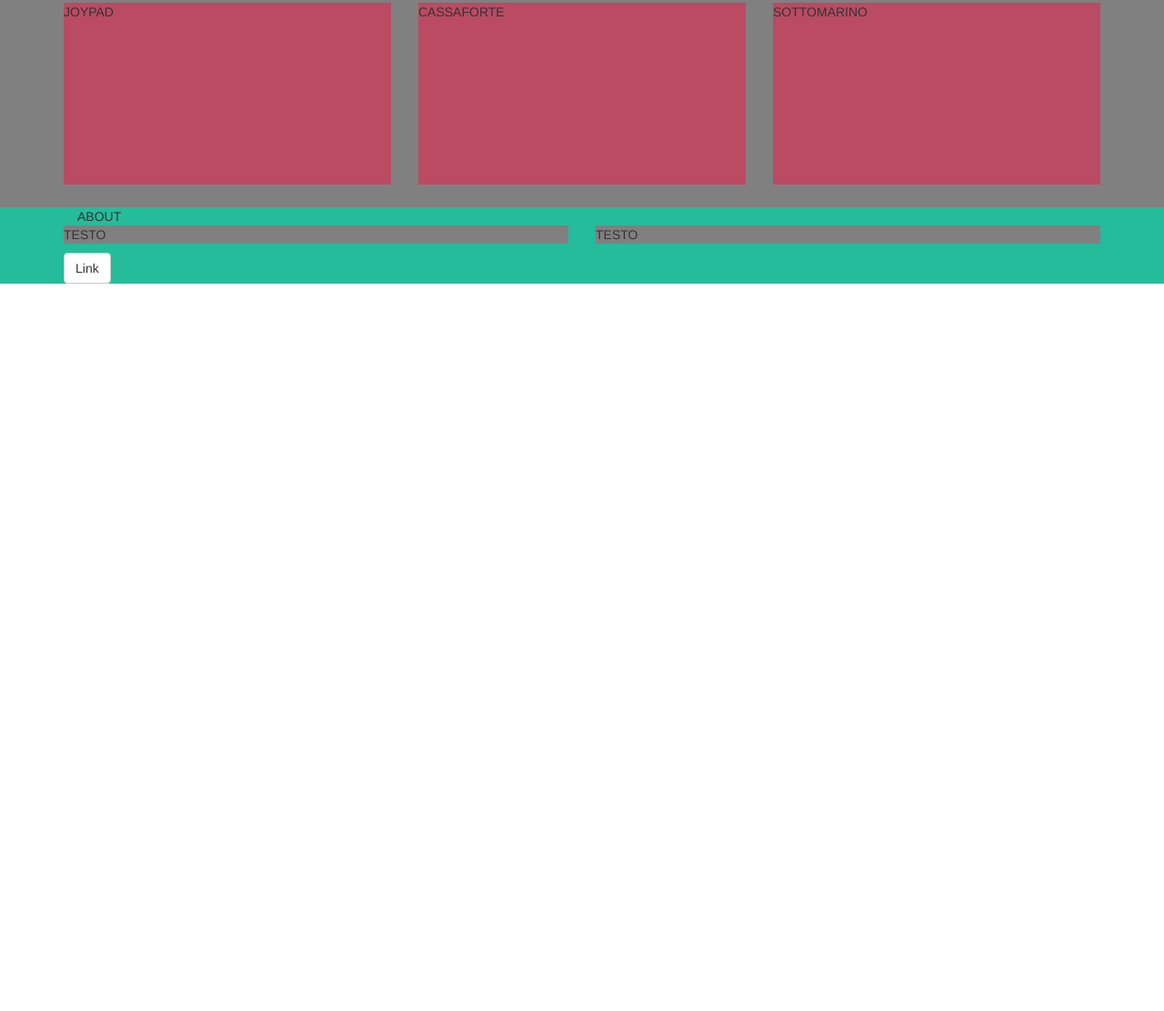
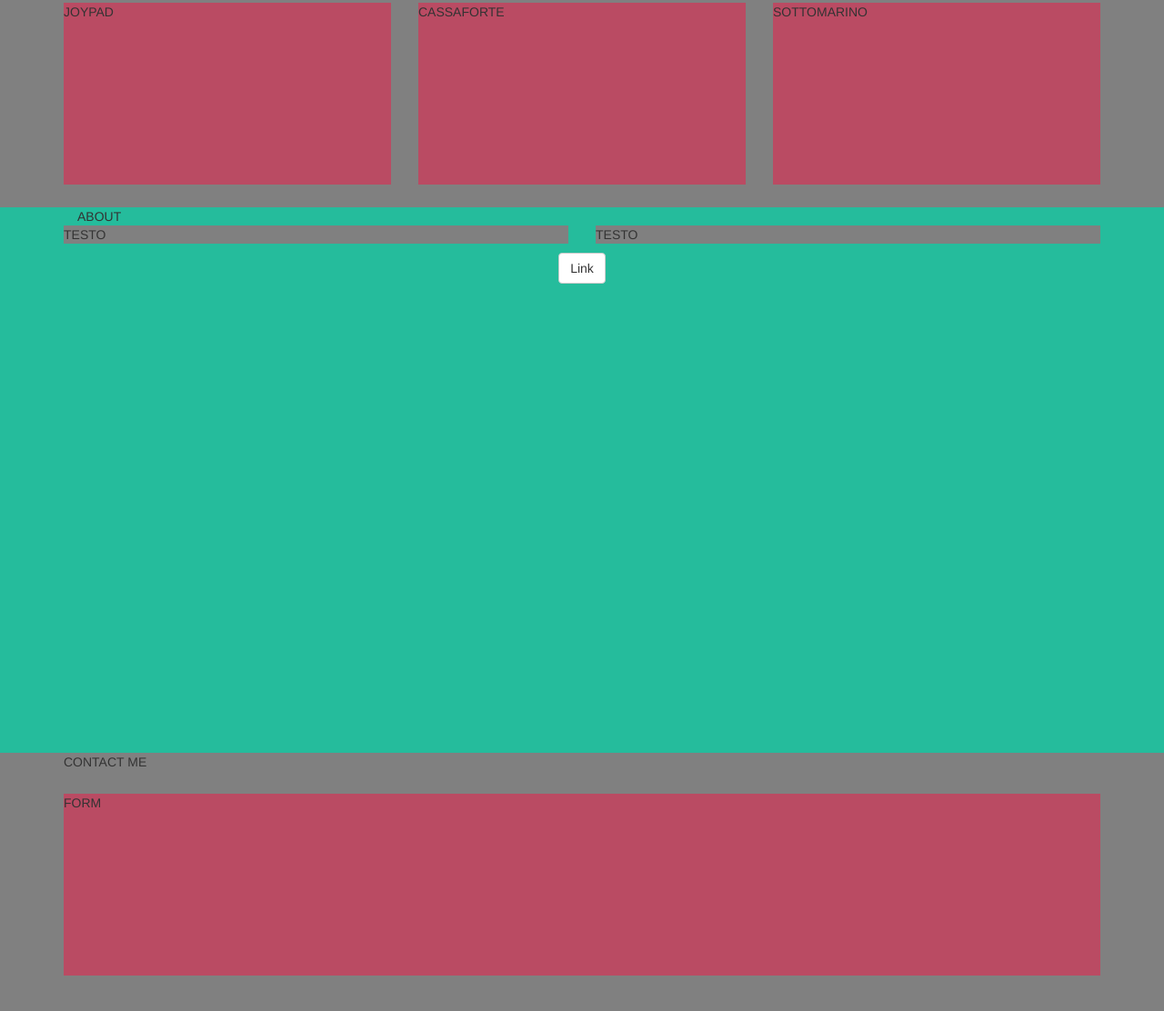
Before and after one commit to AAgozzino/html-css-bootstrap-freelancer, a plain HTML site: page index.html in a window 1280 px wide. Shown: the part 982-2094 px from the top of the page at 91% size. Before the commit the page ends 1294 px from the top, so only its background shows below. Drawn offline with Linux system fonts and the light colour scheme.

Commit message:
Struttura Section 3 - Contact me

```diff
--- a/css/style.css
+++ b/css/style.css
@@ -9,6 +9,10 @@
 
 .h_600{
   height: 600px;
+}
+
+.text_center{
+  text-align: center;
 }
 
 
--- a/index.html
+++ b/index.html
@@ -91,7 +91,7 @@
       <!-- /section 1 - portfolio -->
 
       <!-- section 2 - portfolio -->
-      <section class="bg_acqua">
+      <section class="bg_acqua h_600">
 
         <div class="container">
           <!-- titolo section -->
@@ -117,8 +117,10 @@
 
           <!-- bottone -->
           <div class="row">
-            <div class="col-xs-12">
-              <a class="btn btn-default" href="#" role="button">Link</a>
+            <div class="col-xs-12 col-sm-12 col-md-12">
+              <div class="text_center">
+                <a class="btn btn-default" href="#" role="button">Link</a>
+              </div>
             </div>
           </div>
           <!-- /bottone -->
@@ -127,7 +129,18 @@
       <!-- /section 2 - portflio -->
 
       <!-- section 3 - contact me -->
-
+      <section class="bg_grey h_600">
+        <div class="container">
+          <div class="row">
+            <div class="col-xs-12">
+              CONTACT ME
+            </div>
+          </div>
+          <div class="box">
+            FORM
+          </div>
+        </div>
+      </section>
       <!-- /section 3 - contact me -->
     </main>
     <!-- /MAIN -->
```
